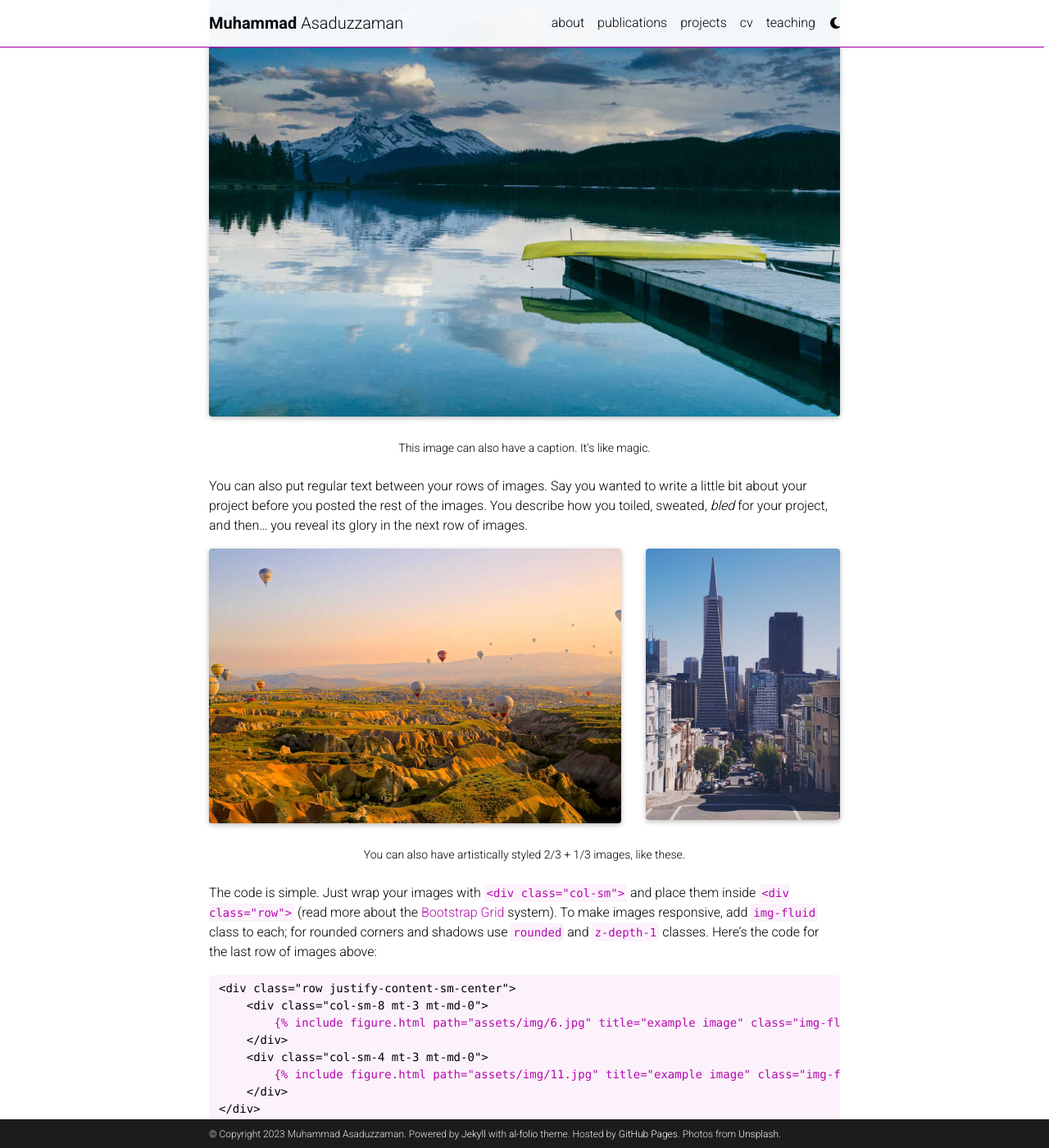
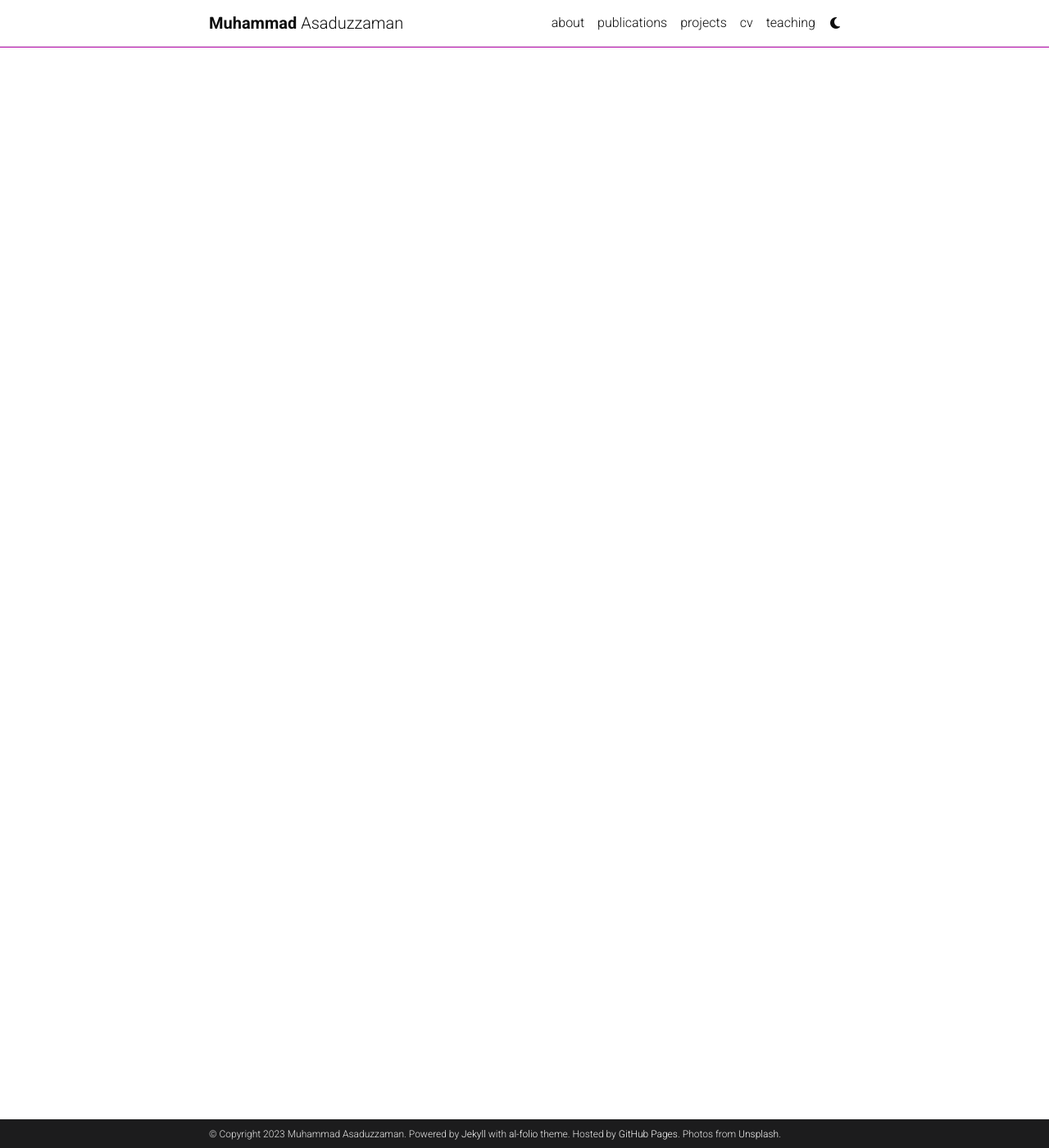
Before and after one commit to muhammad-asaduzzaman/muhammad-asaduzzaman.github.io, a Jekyll site: the page built from _projects/5_project.md, in a window 1280 px wide and 1400 px high, scrolled down 11742 px. Shown: the whole window at 82% size. Built offline with Jekyll 4.4.1, drawn with Linux system fonts in a browser that asks for light colours; full-size pictures stand in for the smaller copies a plugin makes; comment, search, counter and statistics services are not loaded; a style sheet for code colours, icons or effects is not loaded; some of the changed text lies outside the part shown.

Commit message:
Update 5_project.md

````diff
--- a/_projects/5_project.md
+++ b/_projects/5_project.md
@@ -259,81 +259,3 @@
   pages={243--254},
   year={2019}
 }
-
-
-To give your project a background in the portfolio page, just add the img tag to the front matter like so:
-
-    ---
-    layout: page
-    title: project
-    description: a project with a background image
-    img: /assets/img/12.jpg
-    ---
-
-<div class="row">
-    <div class="col-sm mt-3 mt-md-0">
-        {% include figure.html path="assets/img/1.jpg" title="example image" class="img-fluid rounded z-depth-1" %}
-    </div>
-</div>
-<div class="caption">
-
-</div>
-
-<div class="row">
-    <div class="col-sm mt-3 mt-md-0">
-        {% include figure.html path="assets/img/1.jpg" title="example image" class="img-fluid rounded z-depth-1" %}
-    </div>
-    <div class="col-sm mt-3 mt-md-0">
-        {% include figure.html path="assets/img/3.jpg" title="example image" class="img-fluid rounded z-depth-1" %}
-    </div>
-    <div class="col-sm mt-3 mt-md-0">
-        {% include figure.html path="assets/img/5.jpg" title="example image" class="img-fluid rounded z-depth-1" %}
-    </div>
-</div>
-<div class="caption">
-    Caption photos easily. On the left, a road goes through a tunnel. Middle, leaves artistically fall in a hipster photoshoot. Right, in another hipster photoshoot, a lumberjack grasps a handful of pine needles.
-</div>
-<div class="row">
-    <div class="col-sm mt-3 mt-md-0">
-        {% include figure.html path="assets/img/5.jpg" title="example image" class="img-fluid rounded z-depth-1" %}
-    </div>
-</div>
-<div class="caption">
-    This image can also have a caption. It's like magic.
-</div>
-
-You can also put regular text between your rows of images.
-Say you wanted to write a little bit about your project before you posted the rest of the images.
-You describe how you toiled, sweated, *bled* for your project, and then... you reveal its glory in the next row of images.
-
-
-<div class="row justify-content-sm-center">
-    <div class="col-sm-8 mt-3 mt-md-0">
-        {% include figure.html path="assets/img/6.jpg" title="example image" class="img-fluid rounded z-depth-1" %}
-    </div>
-    <div class="col-sm-4 mt-3 mt-md-0">
-        {% include figure.html path="assets/img/11.jpg" title="example image" class="img-fluid rounded z-depth-1" %}
-    </div>
-</div>
-<div class="caption">
-    You can also have artistically styled 2/3 + 1/3 images, like these.
-</div>
-
-
-The code is simple.
-Just wrap your images with `<div class="col-sm">` and place them inside `<div class="row">` (read more about the <a href="https://getbootstrap.com/docs/4.4/layout/grid/">Bootstrap Grid</a> system).
-To make images responsive, add `img-fluid` class to each; for rounded corners and shadows use `rounded` and `z-depth-1` classes.
-Here's the code for the last row of images above:
-
-{% raw %}
-```html
-<div class="row justify-content-sm-center">
-    <div class="col-sm-8 mt-3 mt-md-0">
-        {% include figure.html path="assets/img/6.jpg" title="example image" class="img-fluid rounded z-depth-1" %}
-    </div>
-    <div class="col-sm-4 mt-3 mt-md-0">
-        {% include figure.html path="assets/img/11.jpg" title="example image" class="img-fluid rounded z-depth-1" %}
-    </div>
-</div>
-```
-{% endraw %}
````
Also changed, not shown: other parts of _projects/5_project.md (+1 -1 lines).
